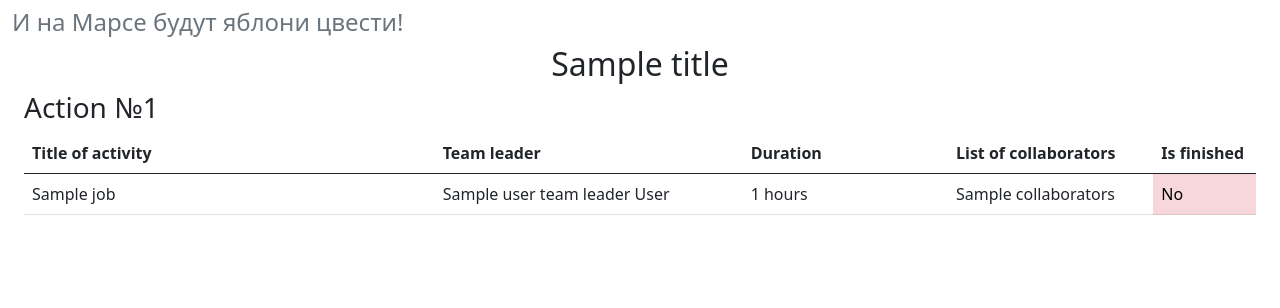
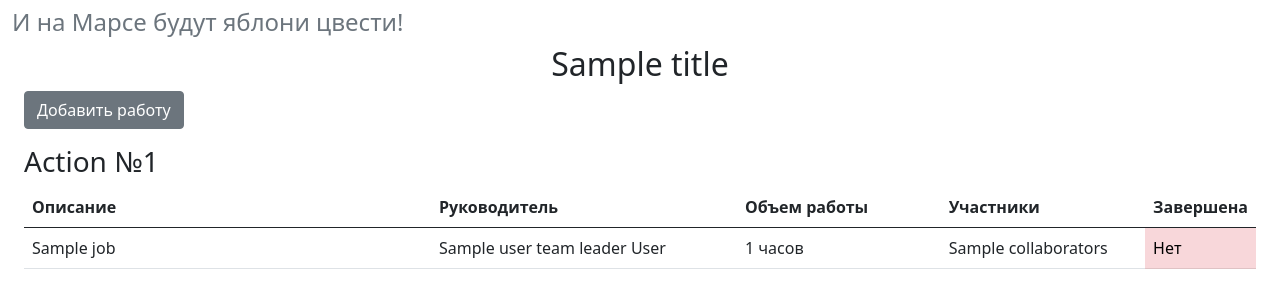
Before and after one commit to EnterKeeper/sqlalchemy-martians, a Flask app: template templates/index.html in a window 1280 px wide. Shown: the part 82-390 px from the top of the page. Run offline with Flask 2, Linux system fonts and the light colour scheme; the template is opened without the code that fills it: most values are stand-ins (such as "Sample title", 1, 10 or a date in 2020); lists and menus that the app fills with data are empty.

Commit message:
Adding buttons and translating

```diff
--- a/main.py
+++ b/main.py
@@ -24,7 +24,7 @@ def load_user(user_id):
 def index():
     session = db_session.create_session()
     jobs = session.query(Jobs).all()
-    return render_template("index.html", title="Works log", jobs=jobs)
+    return render_template("index.html", title="Журнал работ", jobs=jobs)
 
 
 @app.route("/register", methods=["GET", "POST"])
@@ -105,6 +105,7 @@ def edit_job(job_id):
         print(current_user)
         jobs = session.query(Jobs).filter(Jobs.id == job_id,
                                           (Jobs.user_author == current_user) | (current_user.id == 1)).first()
+        print(jobs.author)
         if jobs:
             form.team_leader.data = jobs.team_leader
             form.job.data = jobs.job
--- a/templates/index.html
+++ b/templates/index.html
@@ -2,29 +2,34 @@
 
 {% block content %}
     <h2 class="text-center">{{ title }}</h2>
+    <a class="btn btn-secondary" href="/addjob">Добавить работу</a>
     {% for item in jobs %}
-        <div class="jobs-item my-2">
+        <div class="jobs-item my-3">
             <h3>Action №{{ item.id }}</h3>
-            <table class="table">
+            <table class="table mb-1">
                 <thead>
                     <tr>
-                        <th scope="col" class="col-md-4">Title of activity</th>
-                        <th scope="col" class="col-md-3">Team leader</th>
-                        <th scope="col" class="col-md-2">Duration</th>
-                        <th scope="col" class="col-md-2">List of collaborators</th>
-                        <th scope="col">Is finished</th>
+                        <th scope="col" class="col-md-4">Описание</th>
+                        <th scope="col" class="col-md-3">Руководитель</th>
+                        <th scope="col" class="col-md-2">Объем работы</th>
+                        <th scope="col" class="col-md-2">Участники</th>
+                        <th scope="col">Завершена</th>
                     </tr>
                 </thead>
                 <tbody>
                     <tr>
                         <th class="fw-normal">{{ item.job }}</th>
                         <th class="fw-normal">{{ item.user_team_leader.name }} {{ item.user_team_leader.surname }}</th>
-                        <th class="fw-normal">{{ item.work_size }} hours</th>
+                        <th class="fw-normal">{{ item.work_size }} часов</th>
                         <th class="fw-normal">{{ item.collaborators }}</th>
-                        {% if item.is_finished %} <th class="table-success fw-normal"> Yes </th> {% else %} <th class="table-danger fw-normal"> No  </th>{% endif %}
+                        {% if item.is_finished %} <th class="table-success fw-normal"> Да </th> {% else %} <th class="table-danger fw-normal"> Нет  </th>{% endif %}
                     </tr>
                 </tbody>
             </table>
+            {% if current_user.is_authenticated and (current_user == item.user_author or current_user.id == 1) %}
+                <a class="btn btn-warning" href="/editjob/{{ item.id }}">Редактировать работу</a>
+                <a class="btn btn-danger" href="/deletejob/{{ item.id }}">Удалить работу</a>
+            {% endif %}
         </div>
     {% endfor %}
 
```
